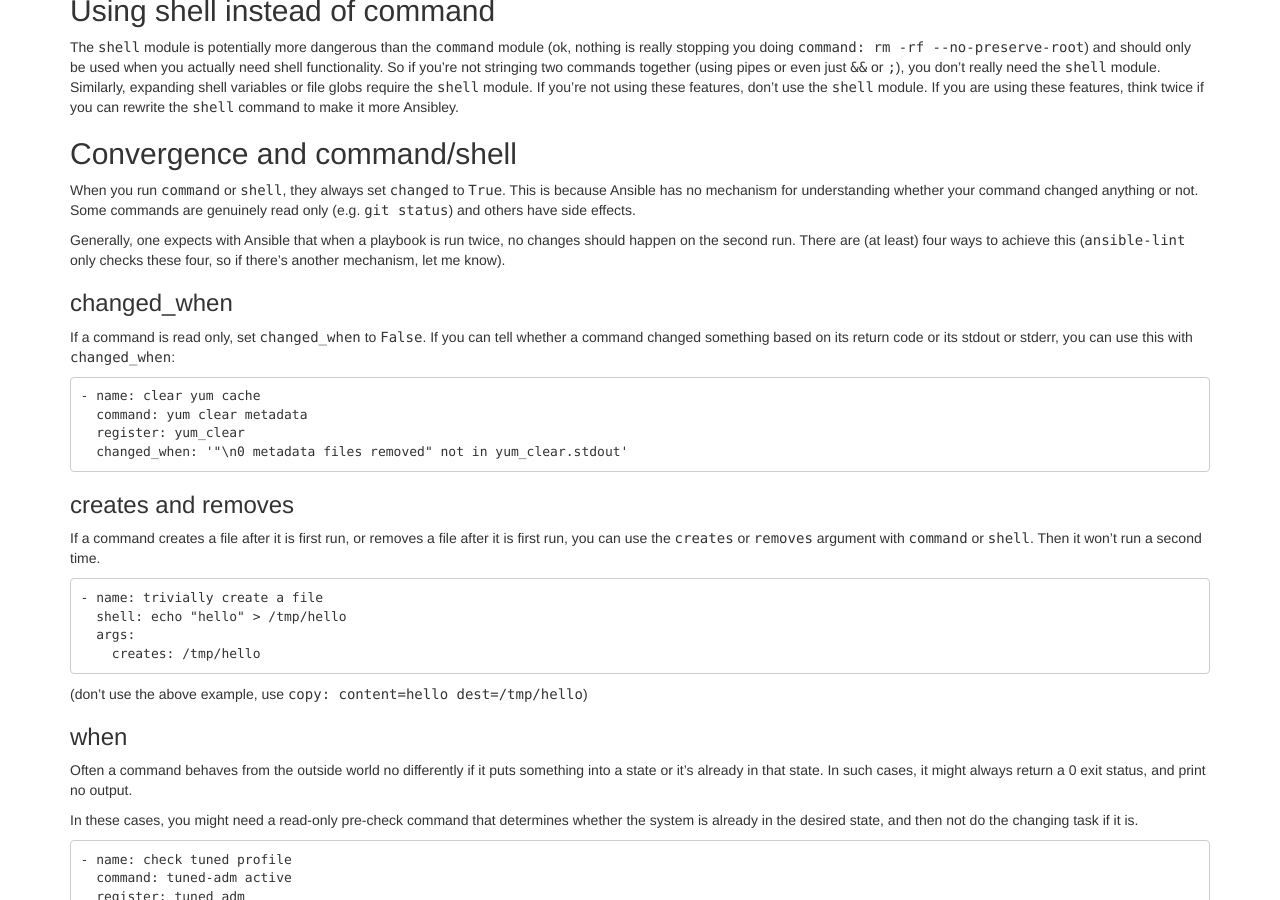
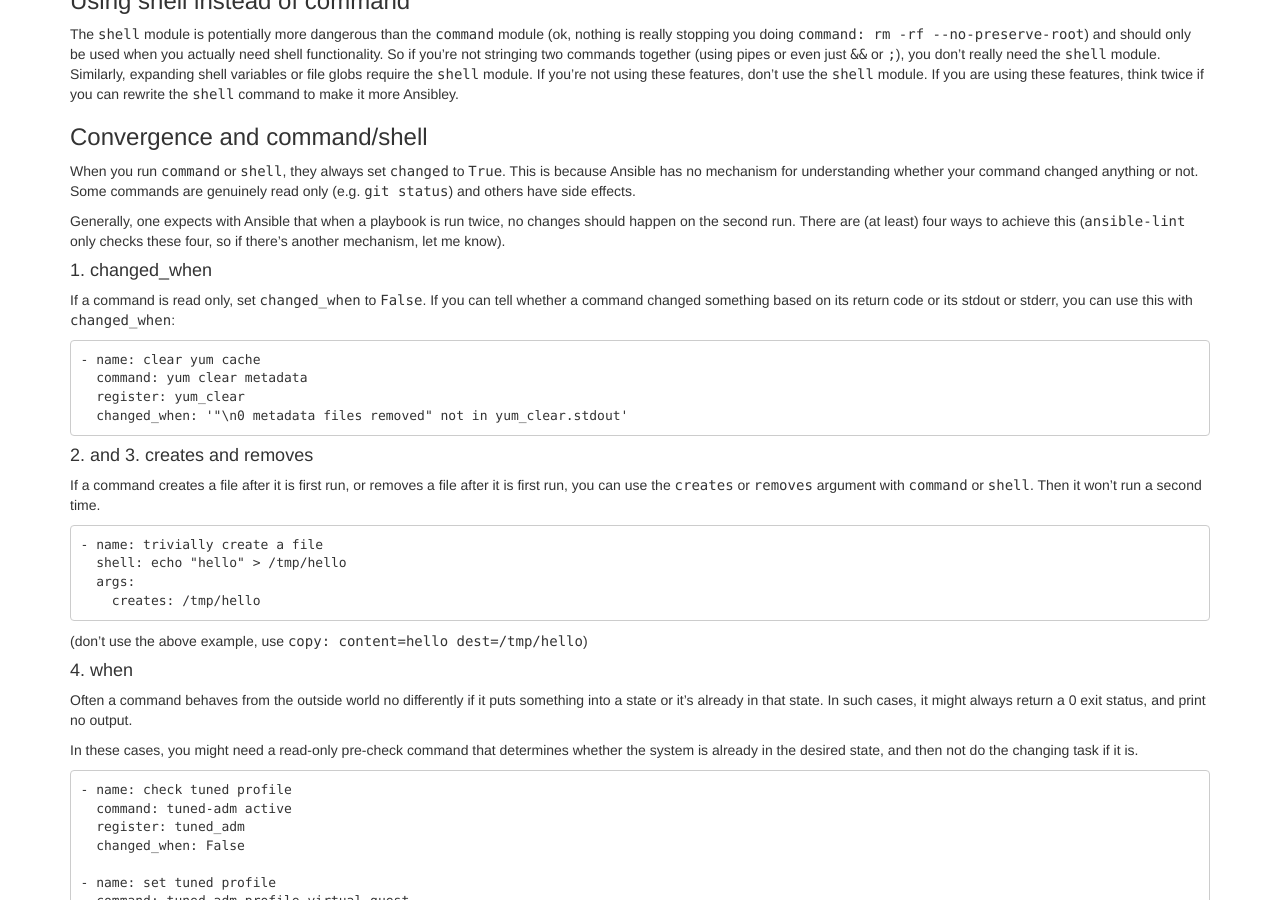
Before and after one commit to willthames/willthames.github.io, a Jekyll site: the page built from _posts/2016-09-21-using-command-and-shell-in-ansible.markdown, in a window 1280 px wide and 900 px high, scrolled down 1114 px. Built offline with Jekyll 4.4.1, drawn with Linux system fonts in a browser that asks for light colours.

````diff
--- a/_posts/2016-09-21-using-command-and-shell-in-ansible.markdown
+++ b/_posts/2016-09-21-using-command-and-shell-in-ansible.markdown
@@ -8,7 +8,7 @@ I realise I have quite strong opinions on the `command` and
 [ansible-lint](https://github.com/willthames/ansible-lint) for ways to
 use the modules badly. Let me count the ways...
 
-## Using command/shell instead of a better module
+### Using command/shell instead of a better module
 
 There are a number of modules that can be used instead of commands.
 Obvious candidates include most package installation modules
@@ -69,7 +69,7 @@ YAML form in my playbooks now - and I have an `ansible-review`
 check for that! For simplicity I use the key-value form in inline
 examples here.)
 
-## Using shell instead of command
+### Using shell instead of command
 
 The `shell` module is potentially more dangerous than the `command`
 module (ok, nothing is really stopping you doing `command: rm -rf --no-preserve-root`)
@@ -81,7 +81,7 @@ Similarly, expanding shell variables or file globs require the
 the `shell` module. If you are using these features, think twice
 if you can rewrite the `shell` command to make it more Ansibley.
 
-## Convergence and command/shell
+### Convergence and command/shell
 
 When you run `command` or `shell`, they always set `changed` to `True`.
 This is because Ansible has no mechanism for understanding whether
@@ -93,7 +93,7 @@ twice, no changes should happen on the second run. There are
 (at least) four ways to achieve this (`ansible-lint` only checks
 these four, so if there's another mechanism, let me know).
 
-### changed_when
+#### 1. changed_when
 
 If a command is read only, set `changed_when` to `False`. If you
 can tell whether a command changed something based on its return
@@ -106,7 +106,7 @@ code or its stdout or stderr, you can use this with `changed_when`:
   changed_when: '"\n0 metadata files removed" not in yum_clear.stdout'
 ```
 
-### creates and removes
+#### 2. and 3. creates and removes
 
 If a command creates a file after it is first run, or removes a file
 after it is first run, you can use the `creates` or `removes` argument
@@ -121,7 +121,7 @@ with `command` or `shell`. Then it won't run a second time.
 
 (don't use the above example, use `copy: content=hello dest=/tmp/hello`)
 
-### when
+#### 4. when
 
 Often a command behaves from the outside world no differently if it
 puts something into a state or it's already in that state. In such
````
